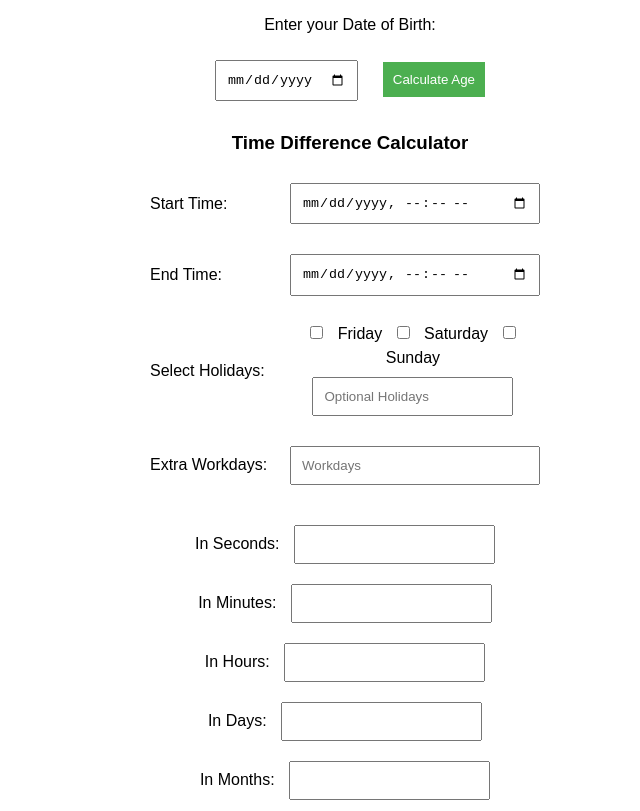
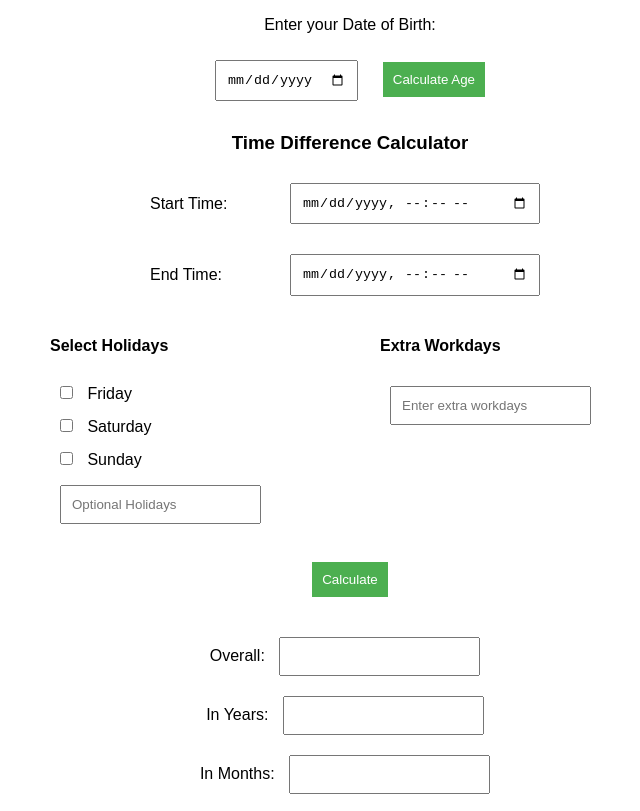
Before and after one commit to duskndawn03/duskndawn03.github.io, a plain HTML site: page calculator/index.html in a window 1280 px wide. Shown: the part 123-934 px from the top of the page, without its empty margins (290-930 px from the left). Drawn offline with Linux system fonts and the light colour scheme.

Commit message:
Update index.html

```diff
--- a/calculator/index.html
+++ b/calculator/index.html
@@ -48,6 +48,17 @@
             width: 150px;
             text-align: left;
         }
+        /* Redesigned Holidays and Workdays Section */
+        .section {
+            display: flex;
+            justify-content: space-between;
+            max-width: 600px;
+            margin: 0 auto;
+        }
+        .section div {
+            text-align: left;
+            flex-basis: 45%;
+        }
     </style>
 </head>
 <body>
@@ -73,49 +84,48 @@
         <input type="datetime-local" id="endTime">
     </div>
 
-    <!-- Select holidays section -->
-    <div class="form-group">
-        <label for="holidays">Select Holidays:</label>
+    <!-- Redesigned Holidays and Workdays Section -->
+    <div class="section">
         <div>
-            <input type="checkbox" id="friday"> Friday
-            <input type="checkbox" id="saturday"> Saturday
-            <input type="checkbox" id="sunday"> Sunday
-            <br><input type="number" id="optionalHolidays" placeholder="Optional Holidays">
+            <h4>Select Holidays</h4>
+            <label><input type="checkbox" id="friday"> Friday</label><br>
+            <label><input type="checkbox" id="saturday"> Saturday</label><br>
+            <label><input type="checkbox" id="sunday"> Sunday</label><br>
+            <input type="number" id="optionalHolidays" placeholder="Optional Holidays">
+        </div>
+        <div>
+            <h4>Extra Workdays</h4>
+            <input type="number" id="extraWorkDays" placeholder="Enter extra workdays">
         </div>
     </div>
 
-    <!-- Extra workday field -->
-    <div class="form-group">
-        <label for="workdays">Extra Workdays:</label>
-        <input type="number" id="extraWorkDays" placeholder="Workdays">
-    </div>
+    <br>
+    <!-- Calculate Button -->
+    <button onclick="calculateTime()">Calculate</button>
 
     <!-- Result Fields Section -->
     <div class="result-group">
-        <label for="secondsField">In Seconds:</label>
-        <input type="text" id="secondsField" readonly>
+        <label for="overallField">Overall:</label>
+        <input type="text" id="overallField" readonly>
+        <br>
+        <label for="yearsField">In Years:</label>
+        <input type="text" id="yearsField" readonly>
+        <br>
+        <label for="monthsField">In Months:</label>
+        <input type="text" id="monthsField" readonly>
+        <br>
+        <label for="daysField">In Days:</label>
+        <input type="text" id="daysField" readonly>
+        <br>
+        <label for="hoursField">In Hours:</label>
+        <input type="text" id="hoursField" readonly>
         <br>
         <label for="minutesField">In Minutes:</label>
         <input type="text" id="minutesField" readonly>
         <br>
-        <label for="hoursField">In Hours:</label>
-        <input type="text" id="hoursField" readonly>
-        <br>
-        <label for="daysField">In Days:</label>
-        <input type="text" id="daysField" readonly>
-        <br>
-        <label for="monthsField">In Months:</label>
-        <input type="text" id="monthsField" readonly>
-        <br>
-        <label for="yearsField">In Years:</label>
-        <input type="text" id="yearsField" readonly>
-        <br>
-        <label for="overallField">Overall:</label>
-        <input type="text" id="overallField" readonly>
+        <label for="secondsField">In Seconds:</label>
+        <input type="text" id="secondsField" readonly>
     </div>
-
-    <br>
-    <button onclick="calculateTime()">Calculate</button>
 
     <script>
         // Age Calculator Function
@@ -187,14 +197,15 @@
             const netDays = totalDays - holidaysToSubtract + extraWorkDays;
 
             // Fill the result fields
+            document.getElementById("yearsField").value = totalYears.toFixed(1);
+            document.getElementById("monthsField").value = totalMonths.toFixed(1);
+            document.getElementById("daysField").value = netDays.toFixed(0);
+            document.getElementById("hoursField").value = totalHours.toFixed(0);
+            document.getElementById("minutesField").value = totalMinutes.toFixed(0);
             document.getElementById("secondsField").value = totalSeconds.toFixed(0);
-            document.getElementById("minutesField").value = totalMinutes.toFixed(0);
-            document.getElementById("hoursField").value = totalHours.toFixed(0);
-            document.getElementById("daysField").value = netDays.toFixed(0);
-            document.getElementById("monthsField").value = totalMonths.toFixed(1);
-            document.getElementById("yearsField").value = totalYears.toFixed(1);
 
-            const overallText = `${Math.floor(totalYears)} years, ${Math.floor(totalMonths % 12)} months, ${Math.floor(netDays % 30.4375)} days`;
+            // Fill the overall breakdown
+            const overallText = `${Math.floor(totalYears)} years, ${Math.floor(totalMonths % 12)} months, ${Math.floor(netDays % 30.4375)} days, ${Math.floor(totalHours % 24)} hours, ${Math.floor(totalMinutes % 60)} minutes, ${Math.floor(totalSeconds % 60)} seconds`;
             document.getElementById("overallField").value = overallText;
         }
 
```
